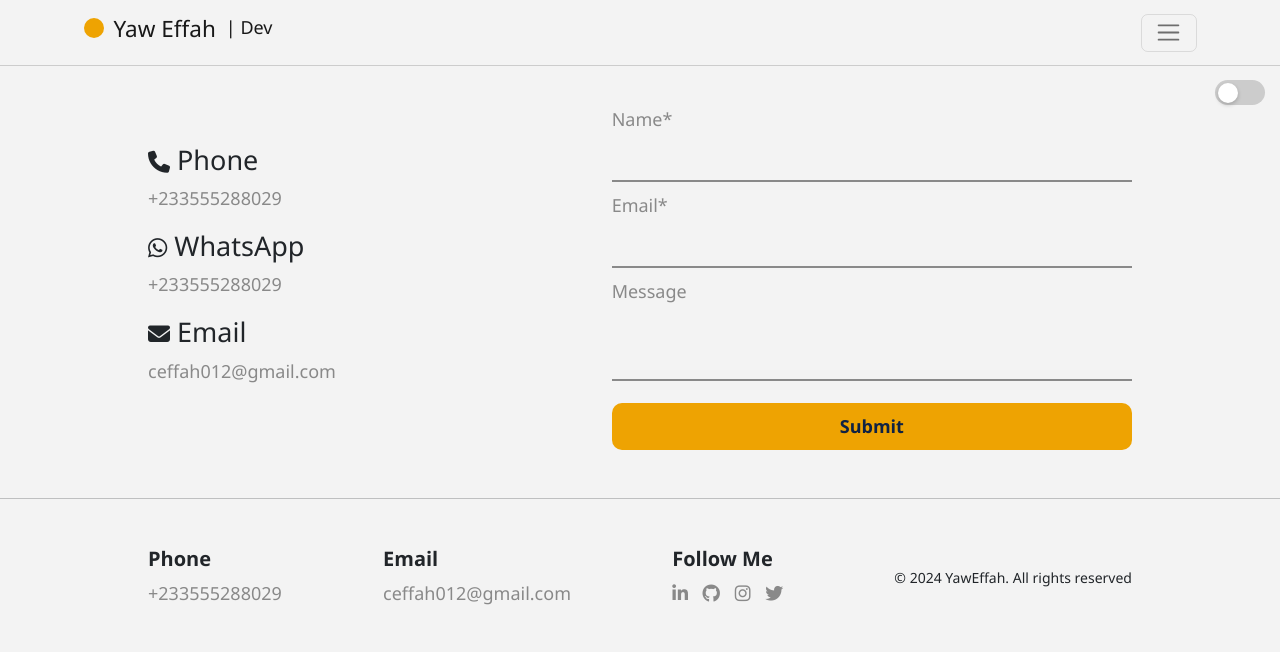
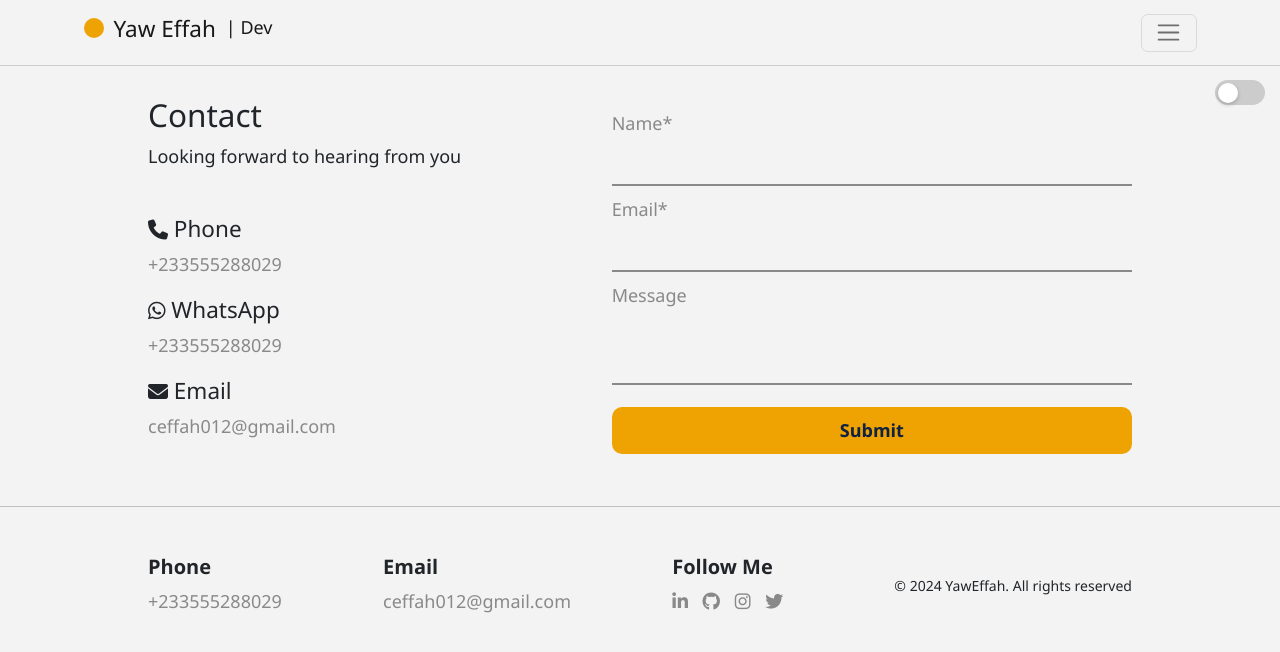
Before and after one commit to YawEffah/ceffah, a plain HTML site: page contact.html in a window 1280 px wide. Drawn offline with nearby package versions, Linux system fonts and the light colour scheme.

Commit message:
:Update contact page

```diff
--- a/contact.html
+++ b/contact.html
@@ -56,16 +56,21 @@
       </button>
         <div class="contact-details">
             <div class="contact-info">
-                <h4><i class="fa fa-phone contact-icon"></i> Phone</h4>
+                <h3>Contact</h3>
+                <p>Looking forward to hearing from you</p>
+            </div>
+            <br>
+            <div class="contact-info">
+                <h5><i class="fa fa-phone contact-icon"></i> Phone</h5>
                 <p><a href="tel:+233555288029">+233555288029</a></p>
             </div>
             <div class="contact-info">
-                <h4><i class="fa fa-whatsapp contact-icon"></i> WhatsApp</h4>
+                <h5><i class="fa fa-whatsapp contact-icon"></i> WhatsApp</h5>
                 <p> <a aria-label="Chat on WhatsApp" href="https://wa.me/+233555288029">+233555288029</a></p>
             </div>
 
             <div class="contact-info">
-                 <h4><i class="fa fa-envelope contact-icon"></i> Email</h4>
+                 <h5><i class="fa fa-envelope contact-icon"></i> Email</h5>
                 <p> <a href="mailto:ceffah012@gmail.com">ceffah012@gmail.com</a></p>
             </div>
         </div>
--- a/css/style.css
+++ b/css/style.css
@@ -128,7 +128,7 @@ a:focus, .quick-link:focus {
 }
 
 .contact-icon{
-    font-size: 22px;
+    font-size: 20px;
 }
 
 .contact-form label{
```
Also changed, not shown: index.html (+1 -1 lines).
